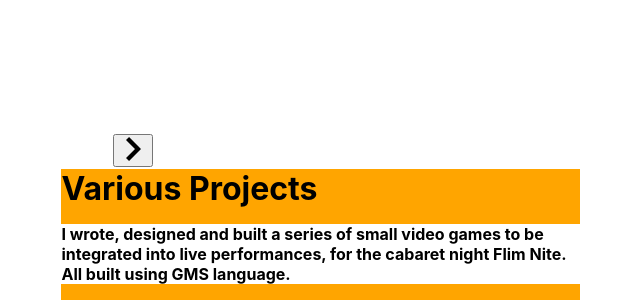
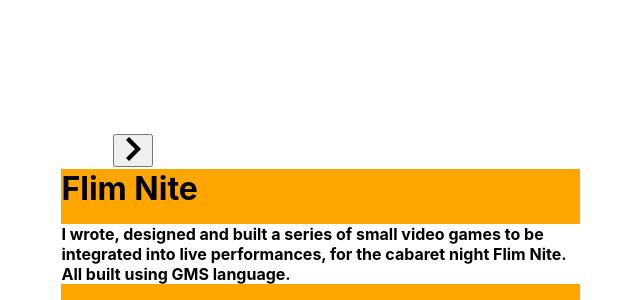
Before and after one commit to joecooper1/pf, a React (Create React App) app: page / in a window 1280 px wide. Shown: the part 3839-4139 px from the top of the page, without its empty margins (618-1258 px from the left). Built offline with nearby package versions, Linux system fonts and the light colour scheme.

Commit message:
rename various projects as flim nite

```diff
--- a/src/components/Project.js
+++ b/src/components/Project.js
@@ -43,7 +43,7 @@ export default function Project(props) {
       : "horizontal";
   //Set what the image should be based on whether its a slideshow or a static image
   const image =
-    data.name === "Ghost Machines" || data.name === "Various Projects" ? (
+    data.name === "Ghost Machines" || data.name === "Flim Nite" ? (
       <Slideshow fadeImages={data.url}/>
     ) : (
       <Image src={data.url} alt={`Screenshot of ${data.name}`} type={type} />
--- a/src/data/projectData.js
+++ b/src/data/projectData.js
@@ -60,7 +60,7 @@ export const projectData = [
     url: [box, ghost, meditation, menu],
   },
   {
-    name: "Various Projects",
+    name: "Flim Nite",
     github: null,
     link: null,
     description:
```
